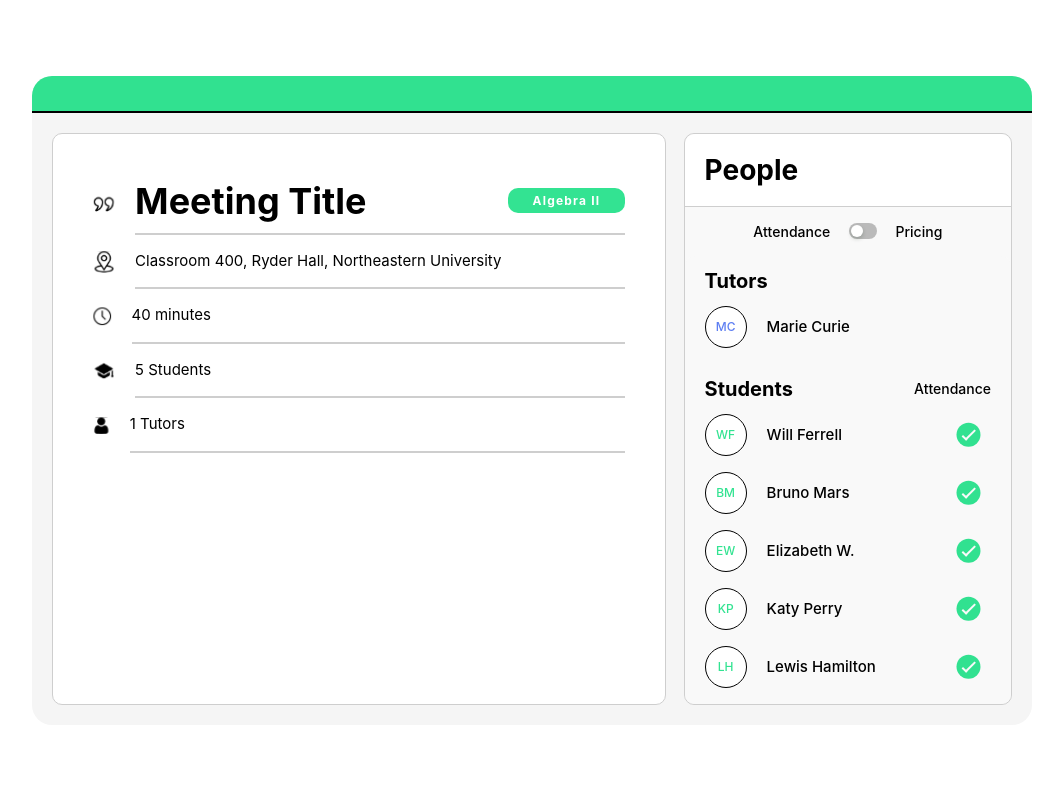
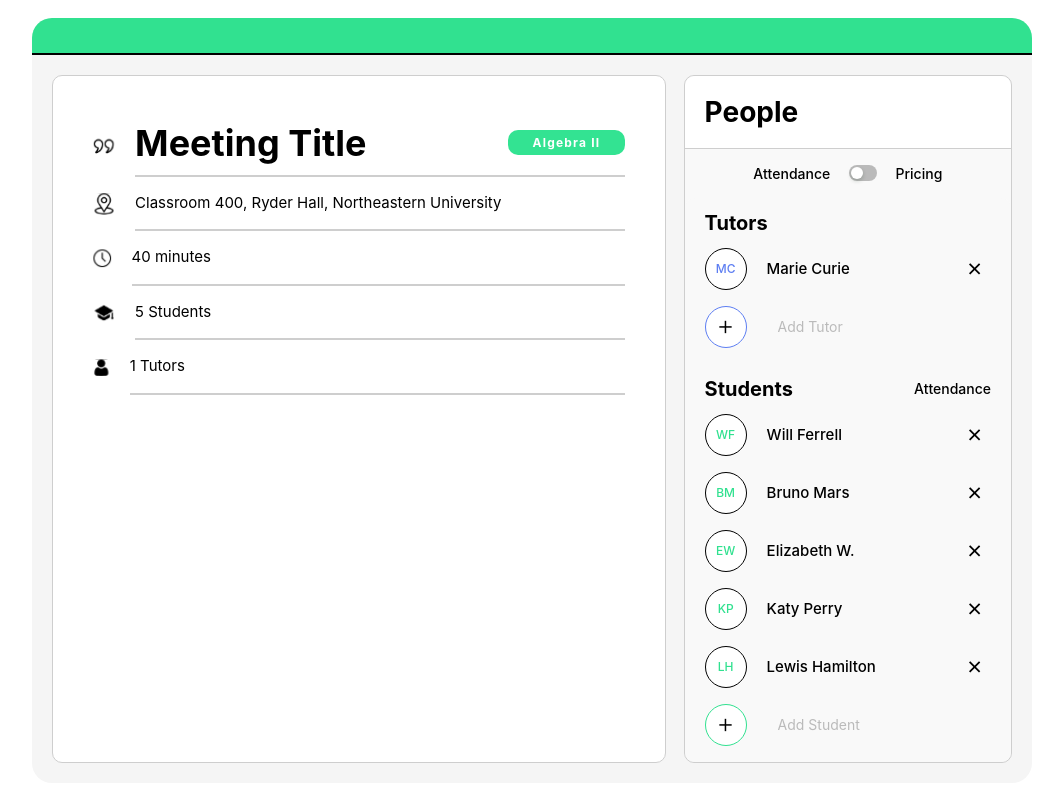
Before and after one commit to dennis-bg/tadpoleInterviewTest, a React (Create React App) app: page / in a window 1280 px wide. Shown: the whole page, without its empty margins (108-1171 px from the left). Built offline with nearby package versions, Linux system fonts and the light colour scheme.

Commit message:
add student and tutor element but not functionality

```diff
--- a/src/components/MeetingModal/index.tsx
+++ b/src/components/MeetingModal/index.tsx
@@ -1,9 +1,10 @@
-import React from "react";
+import React, { useState } from "react";
 import { MyModal } from "../common/MyModal";
 import { MeetingDetails } from "../../types/types";
 import styles from './styles.module.css'
 import { MeetingInfoCard } from "../MeetingInfo";
 import { MeetingParticipants } from "../MeetingParticipants";
+import { EditModeContext } from "../../store/edit-mode-context";
 
 interface MeetingModalProps {
     open: boolean,
@@ -11,8 +12,17 @@ interface MeetingModalProps {
 }
 
 export const MeetingModal: React.FC<MeetingModalProps> = ({ open, meetingDetails }) => {
+
+    const [editMode, setEditMode] = useState<boolean>(true);
+
+    const ctxValue = {
+        editMode,
+        toggleEditMode: () => setEditMode(!editMode)
+    }
+
     return (
         <MyModal>
+            <EditModeContext.Provider value={ctxValue}>
                 <div className={styles.meetingDetails}>
                     <MeetingInfoCard
                         title={meetingDetails.info.title}
@@ -32,6 +42,7 @@ export const MeetingModal: React.FC<MeetingModalProps> = ({ open, meetingDetails
                         tutors={meetingDetails.participants.tutors}
                     />
                 </div>
+            </EditModeContext.Provider>
         </MyModal>
     )
 }
--- a/src/components/MeetingParticipants/Attendee/index.tsx
+++ b/src/components/MeetingParticipants/Attendee/index.tsx
@@ -1,8 +1,11 @@
-import React from "react";
+import React, { useContext } from "react";
 import { IAttendee } from "../../../types/types";
 import { InitialIcon } from "../../common/InitialIcon";
 import styles from './styles.module.css'
 import { AttendenceSVG } from "../../../svgs/attendence";
+import { EditModeContext } from "../../../store/edit-mode-context";
+import { RemoveSVG } from "../../../svgs/remove";
+import { Input } from "antd";
 
 export enum Attendee {
     Student,
@@ -11,26 +14,38 @@ export enum Attendee {
 
 interface AttendeeProps {
     showRate: boolean;
-    type: Attendee
+    type: Attendee;
+    newAttendee: boolean
 }
 
 export const AttendeeItem: React.FC<IAttendee & AttendeeProps> = ({
     name,
     rate,
     showRate,
-    type
+    type,
+    newAttendee
 }) => {
+
+    const { editMode } = useContext(EditModeContext);
 
     const names = name.split(' ');
 
     const attendanceRateDisplay = () => {
-        if(showRate) {
-            return <span>$ {rate} /hr</span>;
-        } else {
-            if(type === Attendee.Student){
-                return <AttendenceSVG/>
+        if(newAttendee){
+            return null;
+        }
+        else{
+            if(editMode){
+                return <RemoveSVG/>
+            }
+            else if(showRate) {
+                return <span>$ {rate} /hr</span>;
             } else {
-                return null;
+                if(type === Attendee.Student){
+                    return <AttendenceSVG/>
+                } else {
+                    return null;
+                }
             }
         }
     }
@@ -41,9 +56,16 @@ export const AttendeeItem: React.FC<IAttendee & AttendeeProps> = ({
                 first={names[0].charAt(0)}
                 last={names[names.length-1].charAt(0)}
                 type={type}
+                newAttendee={newAttendee}
             />
             <div className={styles.details}>
-                <p>{name}</p>
+                {newAttendee
+                    ? <Input
+                        placeholder={`Add ${type === Attendee.Student ? 'Student' : 'Tutor'}`}
+                        variant="borderless"
+                    />
+                    : <p>{name}</p>
+                }
                 {attendanceRateDisplay()}
             </div>
         </div>
--- a/src/components/MeetingParticipants/index.tsx
+++ b/src/components/MeetingParticipants/index.tsx
@@ -1,8 +1,9 @@
-import React, { useState } from "react";
+import React, { useState, useContext } from "react";
 import styles from './styles.module.css'
 import { Attendeees } from "../../types/types";
 import { Switch } from "antd";
 import { AttendeeItem, Attendee } from "./Attendee";
+import { EditModeContext } from "../../store/edit-mode-context";
 
 enum View {
     Attendance,
@@ -15,6 +16,8 @@ export const MeetingParticipants: React.FC<Attendeees> = ({
 }) => {
 
     const [view, setView] = useState<View>(View.Attendance)
+
+    const { editMode } = useContext(EditModeContext);
 
     const handleSwitchChange = (checked: boolean) => {
         if(checked){
@@ -50,9 +53,21 @@ export const MeetingParticipants: React.FC<Attendeees> = ({
                                 rate={tutor.rate}
                                 showRate={view === View.Pricing}
                                 type={Attendee.Tutor}
+                                newAttendee={false}
                             />
                         </li>
                     )}
+                    {editMode &&
+                        <li>
+                            <AttendeeItem
+                                name={''}
+                                rate={0}
+                                showRate={view === View.Pricing}
+                                type={Attendee.Tutor}
+                                newAttendee={true}
+                            />
+                        </li>
+                    }
                 </ul>
                 <div className={styles.subTitle}>
                     <h2>Students</h2>
@@ -66,9 +81,21 @@ export const MeetingParticipants: React.FC<Attendeees> = ({
                                 rate={student.rate}
                                 showRate={view === View.Pricing}
                                 type={Attendee.Student}
+                                newAttendee={false}
                             />
                         </li>
                     )}
+                    {editMode &&
+                        <li>
+                            <AttendeeItem
+                                name={''}
+                                rate={0}
+                                showRate={view === View.Pricing}
+                                type={Attendee.Student}
+                                newAttendee={true}
+                            />
+                        </li>
+                    }
                 </ul>
             </div>
         </div>
--- a/src/components/common/InitialIcon/index.tsx
+++ b/src/components/common/InitialIcon/index.tsx
@@ -1,6 +1,7 @@
 import React from "react";
 import styles from './styles.module.css'
 import { Attendee } from "../../MeetingParticipants/Attendee";
+import { AddAttendeeSVG } from "../../../svgs/addAttenndee";
 
 // export enum Participant {
 //     Student,
@@ -10,17 +11,51 @@ import { Attendee } from "../../MeetingParticipants/Attendee";
 interface InitialIconProps {
     first: string;
     last: string;
-    type: Attendee
+    type: Attendee;
+    newAttendee: boolean
 }
 
 export const InitialIcon: React.FC<InitialIconProps> = ({
     first,
     last,
-    type
+    type,
+    newAttendee
  }) => {
+
+    const getInsideStyle = () => {
+        if(newAttendee){
+            if(type === Attendee.Student){
+                return styles.newStudent;
+            } else {
+                return styles.newTutor;
+            }
+        } else {
+            if(type === Attendee.Student){
+                return styles.student;
+            } else {
+                return styles.tutor;
+            }
+        }
+    }
+
+    const getBorderStyle = () => {
+        if(newAttendee){
+            if(type === Attendee.Student){
+                return styles.newStudentCircle;
+            } else {
+                return styles.newTutorCircle;
+            }
+        } else {
+            return styles.circle;
+        }
+    }
+
     return (
-        <div className={styles.circle}>
-            <p className={type === Attendee.Student ? styles.student : styles.tutor}>{first}{last}</p>
+        <div className={getBorderStyle()}>
+            {newAttendee
+                ? <AddAttendeeSVG/>
+                : <p className={getInsideStyle()}>{first}{last}</p>
+            }
         </div>
     )
 }
--- a/src/components/common/InitialIcon/styles.module.css
+++ b/src/components/common/InitialIcon/styles.module.css
@@ -2,6 +2,28 @@
     border-radius: 50%;
     background-color: white;
     border: 1px solid black;
+    width: 40px;
+    height: 40px;
+    display: flex;
+    justify-content: center;
+    align-items: center;
+}
+
+.newStudentCircle {
+    border-radius: 50%;
+    background-color: white;
+    border: 1px solid #31E190;
+    width: 40px;
+    height: 40px;
+    display: flex;
+    justify-content: center;
+    align-items: center;
+}
+
+.newTutorCircle {
+    border-radius: 50%;
+    background-color: white;
+    border: 1px solid #5D7EF2;
     width: 40px;
     height: 40px;
     display: flex;
@@ -21,6 +43,14 @@
     color: #5D7EF2;
 }
 
+.newTutor {
+    color: black;
+}
+
 .student {
-    color: #00DC77CC;
+    color: #31E190;
 }
+
+.newStudent {
+    color: black;
+}
--- /dev/null
+++ b/src/store/edit-mode-context.tsx
@@ -0,0 +1,6 @@
+import { createContext } from "react";
+
+export const EditModeContext = createContext({
+    editMode: false,
+    toggleEditMode: () => {}
+})
--- /dev/null
+++ b/src/svgs/addAttenndee.tsx
@@ -0,0 +1,6 @@
+import React from "react";
+
+export const AddAttendeeSVG = () => <svg width="13" height="14" viewBox="0 0 13 14" fill="none" xmlns="http://www.w3.org/2000/svg">
+<line x1="6.45464" y1="0.815887" x2="6.45464" y2="13.1493" stroke="black" strokeWidth="1.5167"/>
+<line x1="12.6667" y1="6.93654" x2="0.333376" y2="6.93654" stroke="black" strokeWidth="1.5167"/>
+</svg>
--- /dev/null
+++ b/src/svgs/remove.tsx
@@ -0,0 +1,6 @@
+import React from "react";
+
+export const RemoveSVG = () => <svg width="12" height="12" viewBox="0 0 12 12" fill="none" xmlns="http://www.w3.org/2000/svg">
+<line x1="0.614873" y1="0.867641" x2="10.6148" y2="10.8676" stroke="black" strokeWidth="1.73912"/>
+<line x1="10.615" y1="0.792821" x2="0.615037" y2="10.7928" stroke="black" strokeWidth="1.73912"/>
+</svg>
```
Lines whose indentation alone changed are shown as unchanged.
